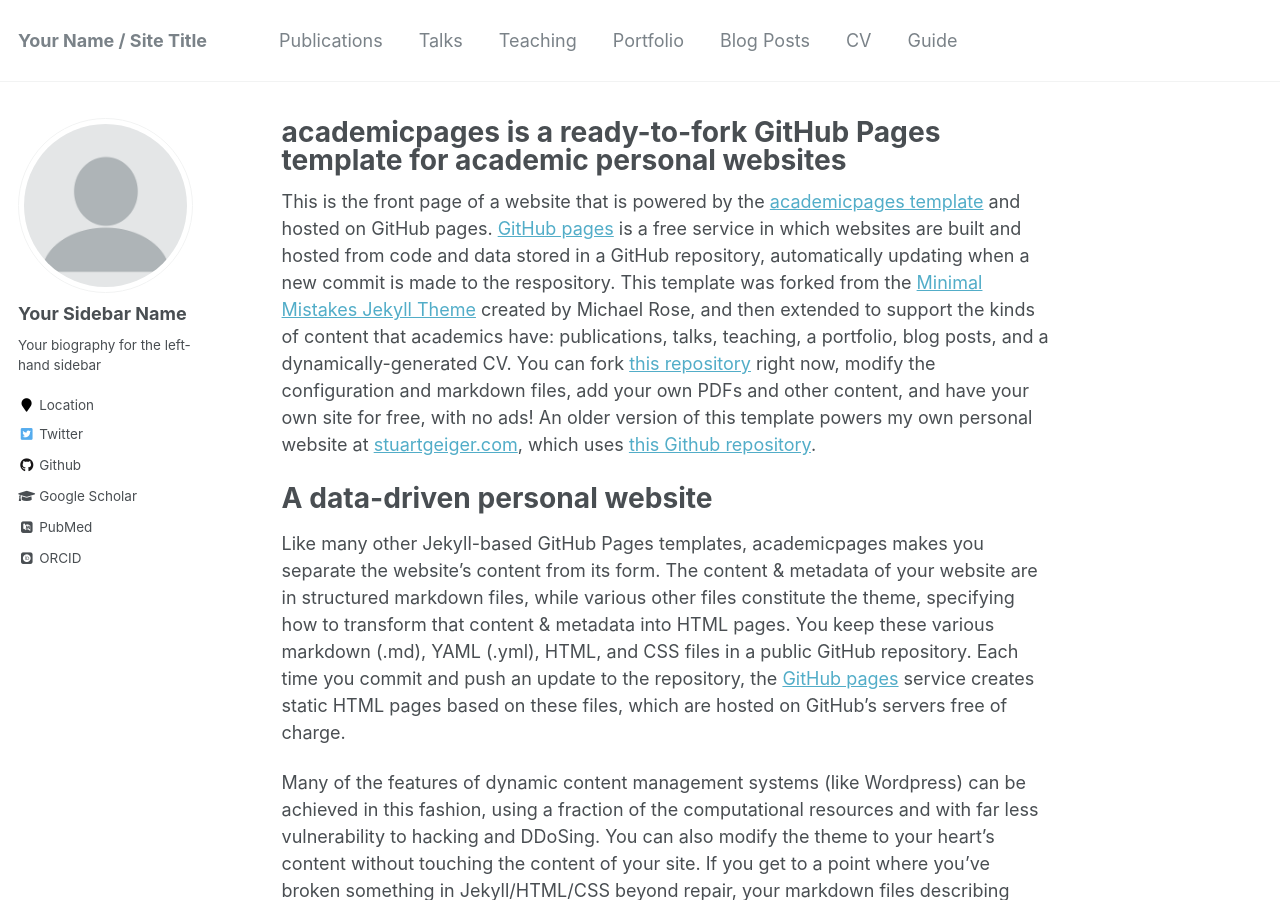
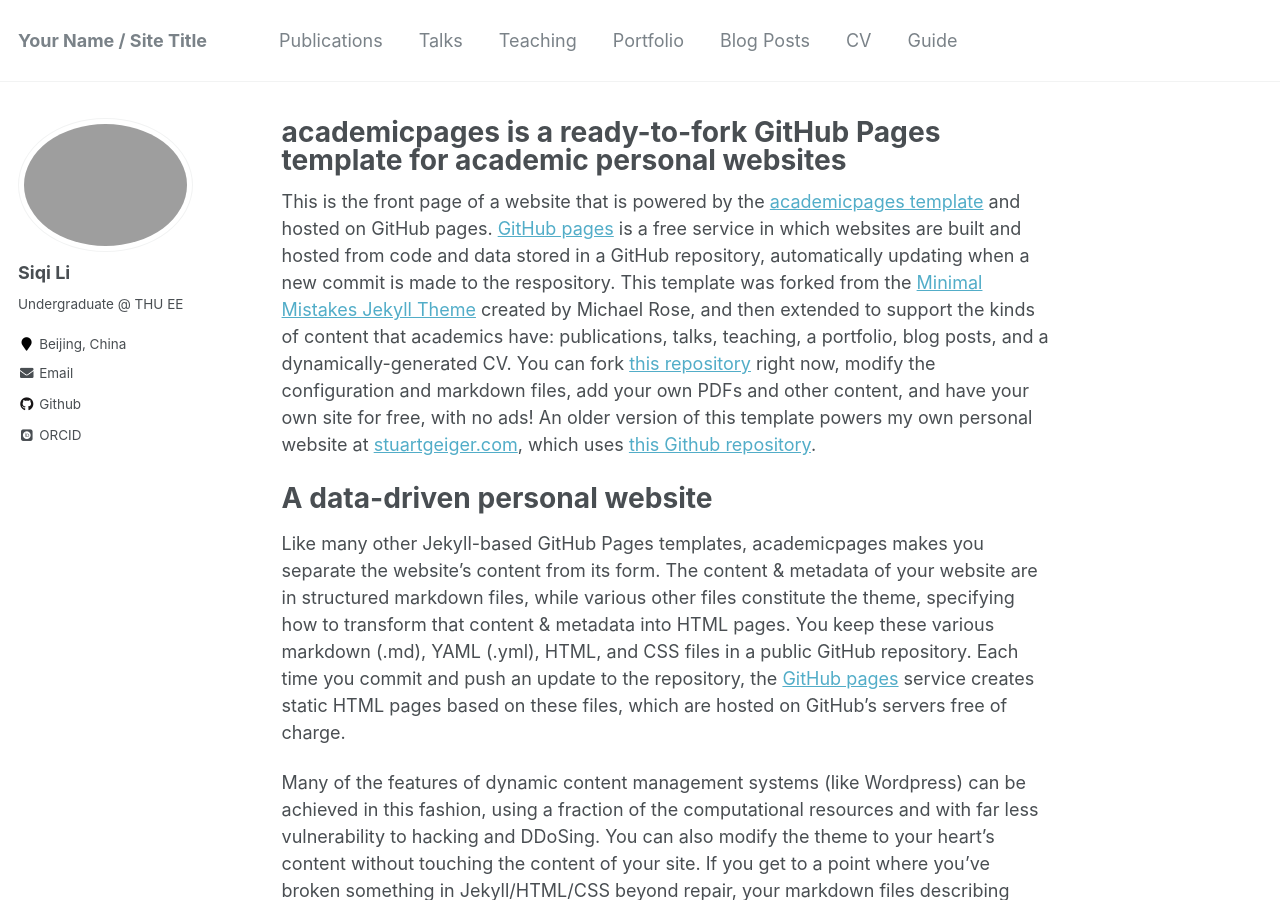
Before and after one commit to LSQamI/IamWho, a Jekyll site: the page built from _pages/about.md, in a window 1280 px wide and 900 px high. Built offline with Jekyll 4.4.1, drawn with Linux system fonts in a browser that asks for light colours; some web fonts are replaced.

Commit message:
edit sidebar

```diff
--- a/_config.yml
+++ b/_config.yml
@@ -80,14 +80,14 @@ analytics:
 
 # Site Author
 author:
-  name             : "Your Sidebar Name"
-  avatar           : "profile.png"
-  bio              : "Your biography for the left-hand sidebar"
-  location         : "Location"
+  name             : "Siqi Li"
+  avatar           : "photo.png"
+  bio              : "Undergraduate @ THU EE"
+  location         : "Beijing, China"
   employer         :
-  pubmed           : "https://www.ncbi.nlm.nih.gov/pubmed/?term=john+snow"
-  googlescholar    : "http://yourfullgooglescholarurl.com"
-  email            :
+  pubmed           : #"https://www.ncbi.nlm.nih.gov/pubmed/?term=john+snow"
+  googlescholar    : #"http://yourfullgooglescholarurl.com"
+  email            : "li-sq19@mails.tsinghua.edu.cn"
   researchgate     :  # example: "https://www.researchgate.net/profile/yourprofile"
   uri              :
   bitbucket        :
@@ -96,20 +96,20 @@ author:
   flickr           :
   facebook         :
   foursquare       :
-  github           : "academicpages"
+  github           : "LSQamI"
   google_plus      :
   keybase          :
   instagram        :
   impactstory      : #"https://profiles.impactstory.org/u/xxxx-xxxx-xxxx-xxxx"
   lastfm           :
   linkedin         :
-  orcid            : "http://orcid.org/yourorcidurl"
+  orcid            : "https://orcid.org/0009-0006-2230-9879"
   pinterest        :
   soundcloud       :
   stackoverflow    : # http://stackoverflow.com/users/123456/username
   steam            :
   tumblr           :
-  twitter          : "replacethistwitterhandle"
+  twitter          : #"replacethistwitterhandle"
   vine             :
   weibo            :
   xing             :
```
